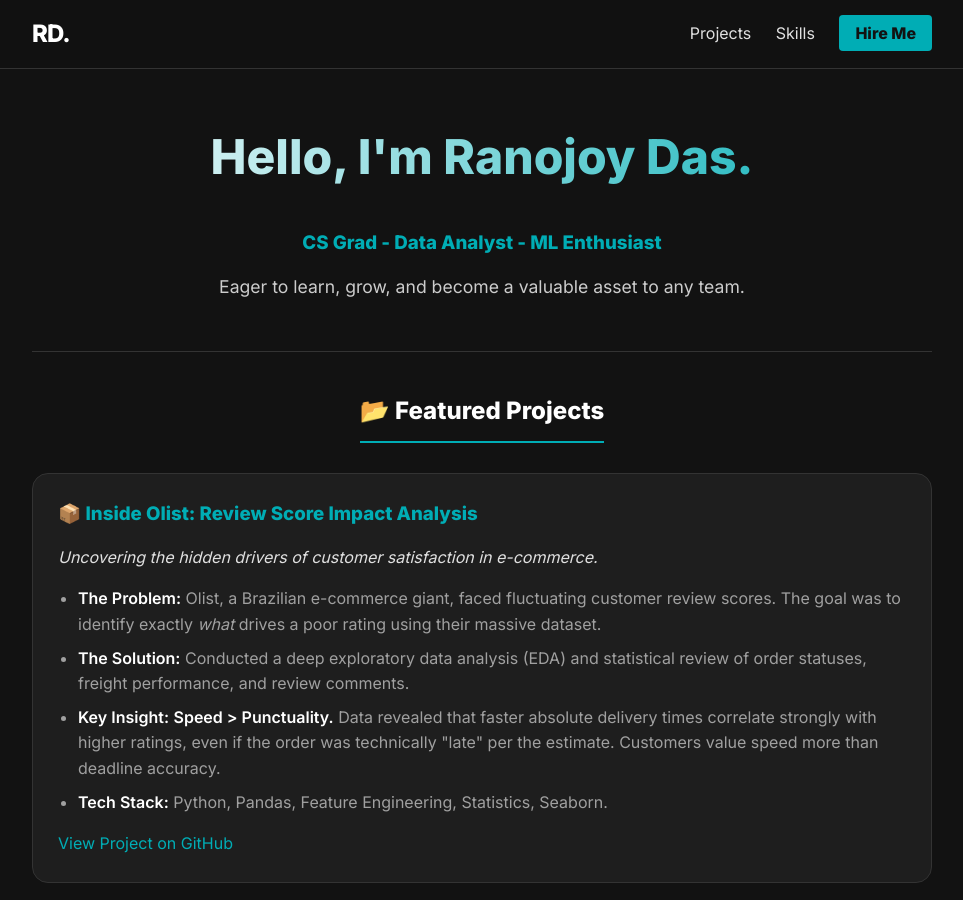
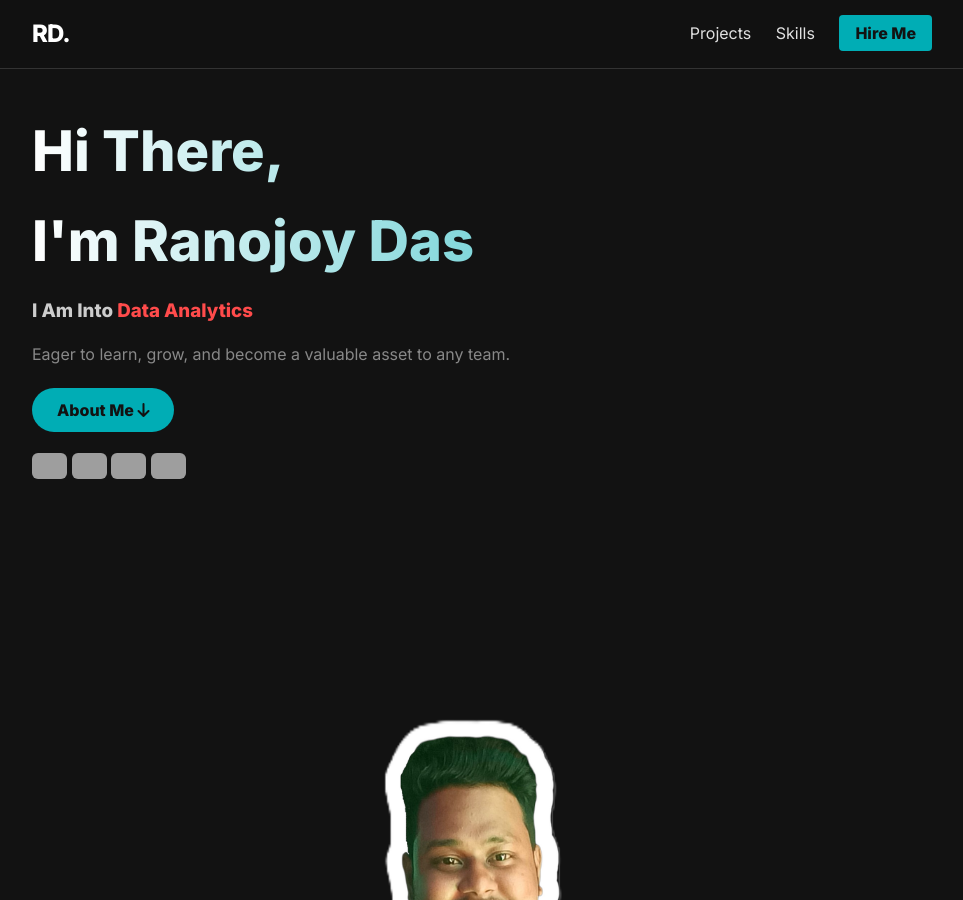
Before and after one commit to IamRaNo/iamrano.github.io, a Jekyll site: the page built from index.md, in a window 1280 px wide and 900 px high. Shown: the whole window, without its empty margins (158-1121 px from the left). Built offline with Jekyll 4.4.1, drawn with Linux system fonts in a browser that asks for light colours; grey boxes are pictures that could not be loaded.

Commit message:
Update index.md

```diff
--- a/index.md
+++ b/index.md
@@ -3,15 +3,35 @@ layout: default
 title: Ranojoy Das | Data Analyst
 ---
 
-<div style="text-align: center; margin-top: 50px; margin-bottom: 50px;">
-  <h1 style="margin-top: 0;">Hello, I'm Ranojoy Das.</h1>
-  <h3 style="margin-top: 10px; color: #00ADB5;">CS Grad - Data Analyst - ML Enthusiast</h3>
-  <p style="font-size: 1.1em; max-width: 600px; margin: 15px auto; color: #cccccc;">
-    Eager to learn, grow, and become a valuable asset to any team.
-  </p>
+<div class="hero-container">
+
+  <div class="hero-text">
+    <h1 style="text-align: left; font-size: 3.5rem; margin-bottom: 10px;">
+      Hi There, <br> I'm <span style="color: #00ADB5;">Ranojoy Das</span>
+    </h1>
+    <h3 style="text-align: left; margin-top: 0; color: #ccc;">
+      I Am Into <span style="color: #FF4B4B;">Data Analytics</span>
+    </h3>
+    <p style="text-align: left; color: #888; max-width: 500px; margin-bottom: 30px;">
+      Eager to learn, grow, and become a valuable asset to any team.
+    </p>
+    <a href="#featured-projects" class="btn-highlight" style="text-decoration: none; padding: 12px 25px; border-radius: 30px;">
+      About Me <i class="fas fa-arrow-down"></i>
+    </a>
+    <div class="hero-socials" style="margin-top: 30px;">
+      <a href="https://linkedin.com/in/ranojoy"><img src="https://img.icons8.com/ios-filled/50/00ADB5/linkedin.png" width="35"></a>
+      <a href="https://github.com/IamRaNo"><img src="https://img.icons8.com/ios-filled/50/00ADB5/github.png" width="35"></a>
+      <a href="mailto:dasranojoy9@gmail.com"><img src="https://img.icons8.com/ios-filled/50/00ADB5/mail.png" width="35"></a>
+      <a href="https://x.com/i_am_rano_3"><img src="https://img.icons8.com/ios-filled/50/00ADB5/twitter.png" width="35"></a>
+    </div>
+  </div>
+
+  <div class="hero-image">
+    <img src="assets/new image.png" alt="Profile" class="profile-pic">
+  </div>
+
 </div>
-
-<hr style="border: 0; border-top: 1px solid #333; margin-bottom: 40px;">
+<hr style="border: 0; border-top: 1px solid #333; margin: 60px 0;">
 
 ## 📂 Featured Projects
 
```
